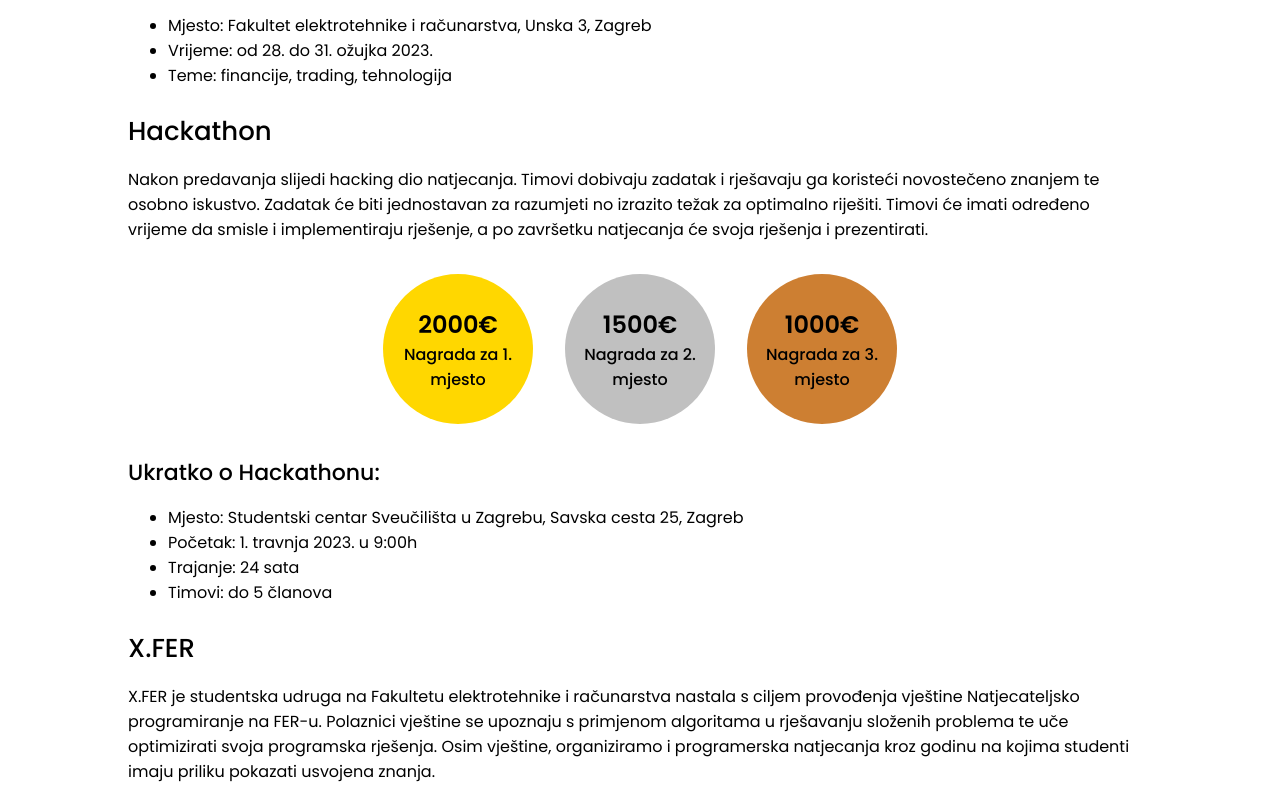
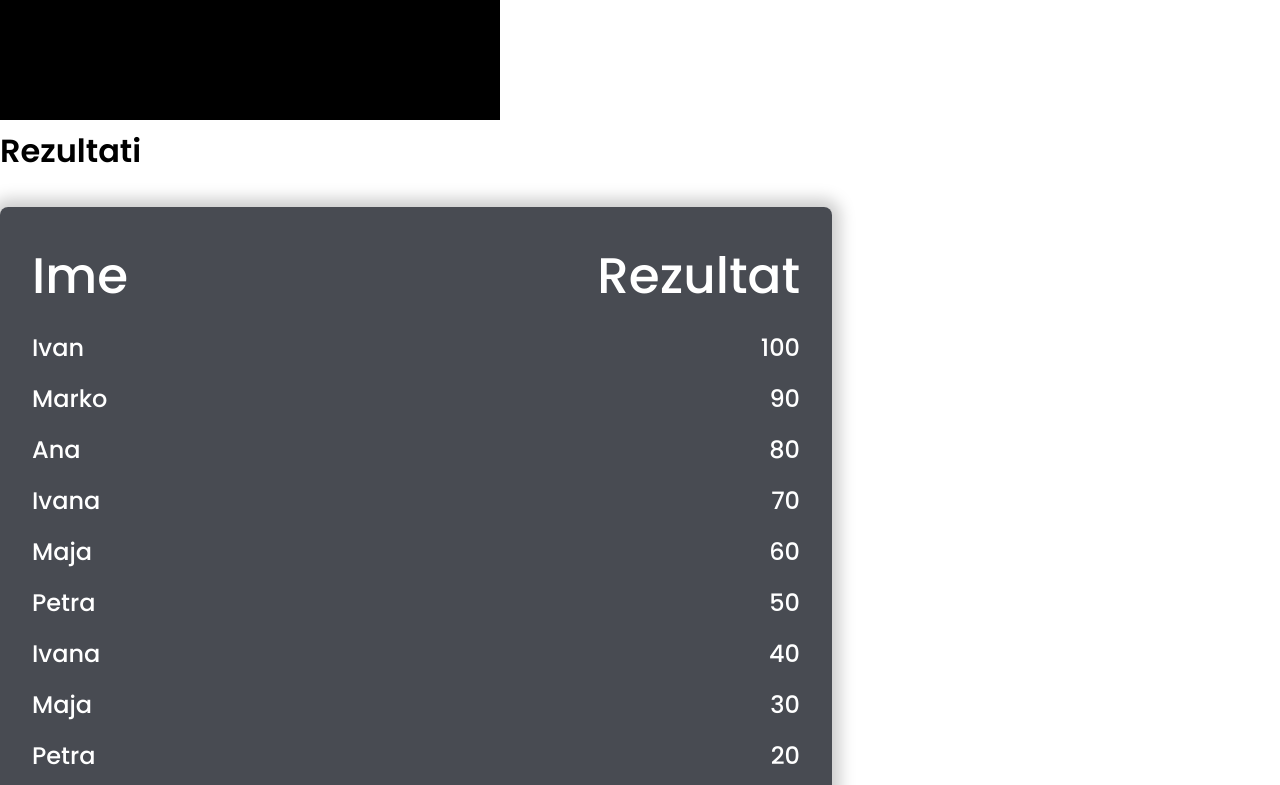
Before and after one commit to x-fer/dosasce-2023-web, a React (Create React App) app: page / in a window 1280 px wide. Shown: the part 1180-1965 px from the top of the page. Built offline with nearby package versions, Linux system fonts and the light colour scheme.

Commit message:
add scoreboard, add snow

```diff
--- a/package.json
+++ b/package.json
@@ -12,7 +12,7 @@
     "@types/react-dom": "^18.0.11",
     "react": "^18.2.0",
     "react-dom": "^18.2.0",
-    "react-scripts": "5.0.1",
+    "react-scripts": "^5.0.1",
     "sass": "^1.58.3",
     "typescript": "^4.9.5",
     "web-vitals": "^2.1.4"
--- a/src/App.tsx
+++ b/src/App.tsx
@@ -8,6 +8,8 @@ import Header from "./components/Header/Header";
 import HomeSlide from "./components/HomeSlide/HomeSlide";
 import PartnersSlide from "./components/PartnersSlide/PartnersSlide";
 import ScheduleSlide from "./components/ScheduleSlide/ScheduleSlide";
+import Scoreboard from "./components/Scoreboard/Scoreboard";
+import SnowContainer from "./components/Snow/SnowContainer";
 
 function App() {
   return (
@@ -15,6 +17,8 @@ function App() {
       <Header />
       <main>
         <HomeSlide />
+        <SnowContainer />
+        <Scoreboard />
         <AboutSlide />
         <PartnersSlide />
         <ScheduleSlide />
--- /dev/null
+++ b/src/components/Scoreboard/Scoreboard.tsx
@@ -0,0 +1,93 @@
+import React from "react";
+import { useState, useEffect } from "react";
+import "./scoreboard.scss";
+
+
+const Scoreboard = () => {
+
+    const [scoreboardData, setScoreboardData] = useState<any[]>([]);
+
+    // fake data
+    const fakeScoreboardData = [
+        {
+            name: "Ivan",
+            score: 100
+        },
+        {
+            name: "Marko",
+            score: 90
+        },
+        {
+            name: "Ana",
+            score: 80
+        },
+        {
+            name: "Ivana",
+            score: 70
+        },
+        {
+            name: "Maja",
+            score: 60
+        },
+        {
+            name: "Petra",
+            score: 50
+        },
+        {
+            name: "Ivana",
+            score: 40
+        },
+        {
+            name: "Maja",
+            score: 30
+        },
+        {
+            name: "Petra",
+            score: 20
+        },
+        {
+            name: "Ivana",
+            score: 10
+        },
+        {
+            name: "Maja",
+            score: 0
+        },
+        {
+            name: "Petra",
+            score: 0
+        },
+    ]
+
+    /* useEffect(() => {
+        fetch("https://api.algotradehack.com/scoreboard")
+            .then((response) => response.json())
+            .then((data) => setScoreboardData(data));
+    }, []); */
+
+    useEffect(() => {
+        setScoreboardData(fakeScoreboardData);
+    }, []);
+
+    return(
+        <div className="at-scoreboard">
+            <div className="at-title">Rezultati</div>
+            <div className="at-scoreboard-data-wrapper">
+                <div className="at-scoreboard-data">
+                    <div className="at-scoreboard-data-header">
+                        <div className="at-scoreboard-data-header-name">Ime</div>
+                        <div className="at-scoreboard-data-header-score">Rezultat</div>
+                    </div>
+                    {scoreboardData.map((scoreboardData, idx) => (
+                        <div className="at-scoreboard-data-row" key={scoreboardData.name + "-" + idx}>
+                            <div className="at-scoreboard-data-row-name">{scoreboardData.name}</div>
+                            <div className="at-scoreboard-data-row-score">{scoreboardData.score}</div>
+                        </div>
+                    ))}
+                </div>
+            </div>
+        </div>
+    )
+}
+
+export default Scoreboard;
--- /dev/null
+++ b/src/components/Scoreboard/scoreboard.scss
@@ -0,0 +1,90 @@
+@import "../../styles/constants.scss";
+
+.at-scoreboard{
+    .at-title{
+        font-size: 32px;
+        font-weight: 600;
+        margin-bottom: 32px;
+    }
+
+    .at-scoreboard-data-wrapper{
+        position: relative;
+
+        .blur-wrapper{
+            filter: blur(10px);
+        }
+
+        .coming-soon-wrapper{
+            display: flex;
+            justify-content: center;
+            align-items: center;
+            position: absolute;
+            height: 100%;
+            width: 100%;
+            text-align: center;
+            z-index: 2;
+        }
+    }
+
+    .at-scoreboard-data{
+        font-size: 24px;
+        font-weight: 500;
+        width: 60%;
+        padding: 32px;
+        border-radius: 8px;
+        background-color: #1b1e27cc;
+        box-shadow: 0px 0px 16px 8px #ccc;
+        color: $primary-light-color;
+
+        a{
+            text-decoration: none;
+            color: $primary-accent-color;
+
+            &:hover{
+                filter: brightness(0.85);
+            }
+
+            &:active{
+                filter: brightness(0.95);
+            }
+
+            transition: filter 0.25s;
+        }
+    }
+
+    .at-scoreboard-data-header{
+        display: flex;
+        justify-content: space-between;
+        align-items: center;
+        margin-bottom: 16px;
+    }
+
+    .at-scoreboard-data-header-name{
+        font-size: 50px;
+        font-weight: 500;
+    }
+
+    .at-scoreboard-data-header-score{
+        font-size: 50px;
+        font-weight: 500;
+    }
+
+    .at-scoreboard-data-row{
+        display: flex;
+        justify-content: space-between;
+        align-items: center;
+        margin-bottom: 16px;
+    }
+
+    .at-scoreboard-data-row-name{
+        font-size: 24px;
+        font-weight: 500;
+    }
+
+    .at-scoreboard-data-row-score{
+        font-size: 24px;
+        font-weight: 500;
+    }
+
+
+}
--- /dev/null
+++ b/src/components/Snow/Snow.tsx
@@ -0,0 +1,176 @@
+import React from "react";
+import './snow.scss'
+
+class Particle {
+    static PARTICLE_SPEED: number = 2;
+    static FRAMES_PER_SECOND: number = 30;
+
+    xPos: number;
+
+    yPos: number;
+
+    direction: number;
+
+    size: number;
+
+    speed: number;
+
+    isSquare: boolean;
+
+    rotation: number;
+
+    constructor(
+        xPos: number,
+        yPos: number,
+        direction: number,
+        size: number,
+        speed: number,
+        isSquare: boolean,
+        rotation: number
+    ) {
+        this.xPos = xPos;
+        this.yPos = yPos;
+        this.direction = direction;
+        this.size = size;
+        this.speed = speed;
+        this.isSquare = isSquare;
+        this.rotation = rotation;
+    }
+
+    update() {
+        this.xPos +=
+            (this.speed * Math.cos(this.direction)) / Particle.FRAMES_PER_SECOND;
+        this.yPos +=
+            (this.speed * Math.sin(this.direction)) / Particle.FRAMES_PER_SECOND;
+
+        this.xPos = (this.xPos + 200) % 200;
+        this.yPos = (this.yPos + 200) % 200;
+    }
+
+    copy() {
+        return new Particle(
+            this.xPos,
+            this.yPos,
+            this.direction,
+            this.size,
+            this.speed,
+            this.isSquare,
+            this.rotation
+        );
+    }
+}
+
+interface SnowProps {
+    width: number;
+    height: number;
+    particleCount: number;
+    particleSize: number;
+    particleSpeed: number;
+    particleRotation: number;
+    particleColor: string;
+    backgroundColor: string;
+    isSquare: boolean;
+}
+
+interface SnowState {
+    particles: Particle[];
+}
+
+class Snow extends React.Component<SnowProps, SnowState> {
+    canvasRef: React.RefObject<HTMLCanvasElement>;
+
+    constructor(props: SnowProps) {
+        super(props);
+
+        this.canvasRef = React.createRef();
+
+        this.state = {
+            particles: [],
+        };
+    }
+
+    componentDidMount() {
+        this.initParticles();
+        this.draw();
+    }
+
+    initParticles() {
+        const particles: Particle[] = [];
+
+        for (let i = 0; i < this.props.particleCount; i++) {
+            particles.push(
+                new Particle(
+                    Math.random() * 200,
+                    Math.random() * 200,
+                    Math.random() * 2 * Math.PI,
+                    this.props.particleSize,
+                    this.props.particleSpeed,
+                    this.props.isSquare,
+                    Math.random() * 2 * Math.PI
+                )
+            );
+        }
+
+        this.setState({ particles });
+    }
+
+    draw() {
+        const canvas = this.canvasRef.current;
+        const ctx = canvas?.getContext("2d");
+
+        if (!ctx) return;
+
+        ctx.fillStyle = this.props.backgroundColor;
+        ctx.fillRect(0, 0, this.props.width, this.props.height);
+
+        ctx.fillStyle = this.props.particleColor;
+        ctx.strokeStyle = this.props.particleColor;
+
+        this.state.particles.forEach((particle) => {
+            ctx.save();
+            ctx.translate(particle.xPos, particle.yPos);
+            ctx.rotate(particle.rotation);
+
+            if (particle.isSquare) {
+                ctx.fillRect(
+                    -particle.size / 2,
+                    -particle.size / 2,
+                    particle.size,
+                    particle.size
+                );
+            } else {
+                ctx.beginPath();
+                ctx.arc(0, 0, particle.size / 2, 0, 2 * Math.PI);
+                ctx.fill();
+            }
+
+            ctx.restore();
+        });
+
+        this.updateParticles();
+
+        requestAnimationFrame(this.draw.bind(this));
+    }
+
+    updateParticles() {
+        const particles = this.state.particles.map((particle) => {
+            const newParticle = particle.copy();
+            newParticle.update();
+            return newParticle;
+        });
+
+        this.setState({ particles });
+    }
+
+    render() {
+        return (
+            <canvas
+                ref={this.canvasRef}
+                width={this.props.width}
+                height={this.props.height}
+            />
+        );
+    }
+}
+
+export default Snow;
--- /dev/null
+++ b/src/components/Snow/SnowContainer.tsx
@@ -0,0 +1,14 @@
+import React from "react";
+import "./snow.scss";
+import Snow from "./Snow";
+
+
+const SnowContainer = () => {
+    return (
+        <div className="snow-container">
+            <Snow width={500} height={500} particleCount={100} particleSize={20} particleSpeed={200} particleRotation={30} particleColor={"white"} backgroundColor={"black"} isSquare={false} />
+        </div>
+    );
+};
+
+export default SnowContainer;
```
Also changed, not shown: src/components/Snow/snow.scss (added), 1 other file (tests, documents, lock files or other folders).
